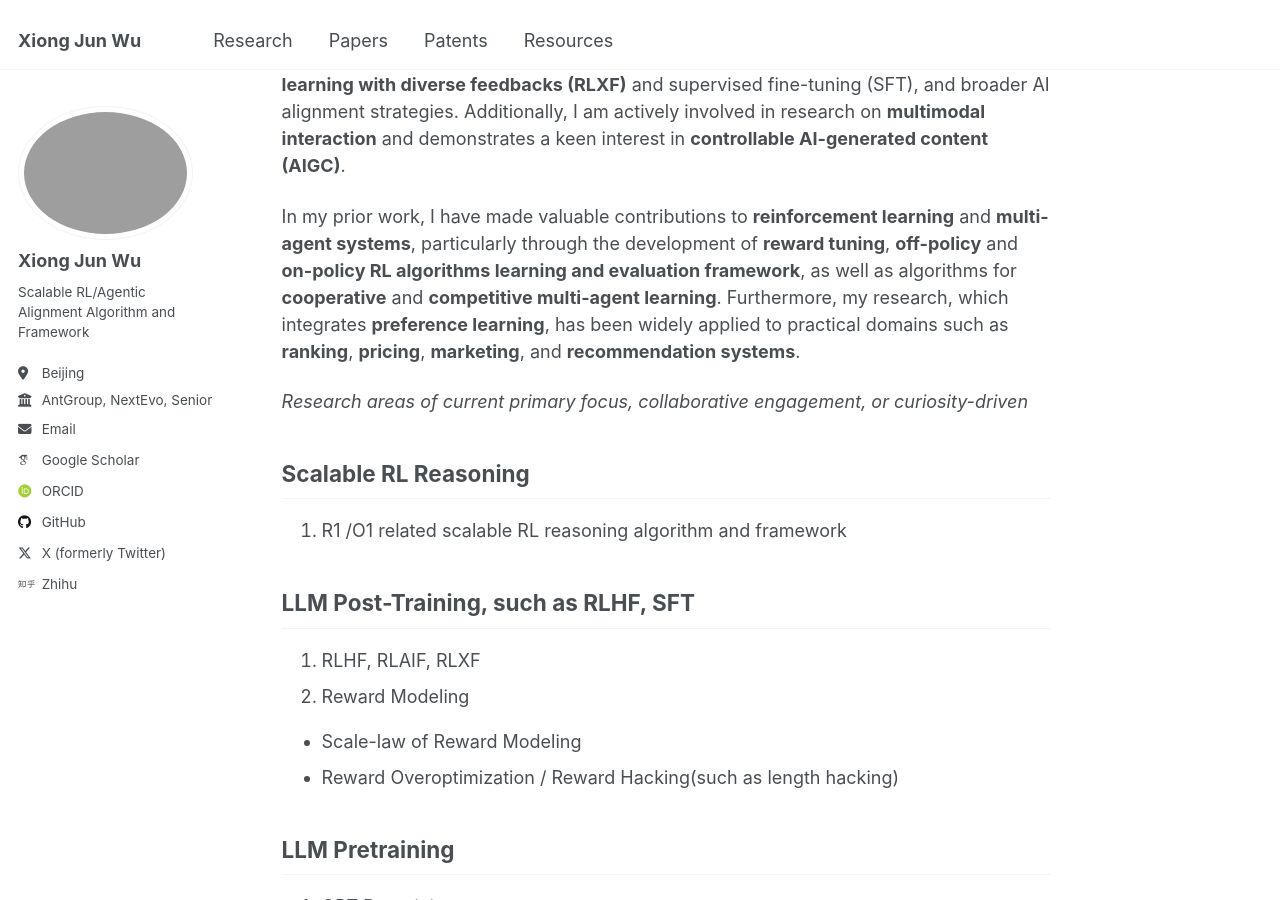
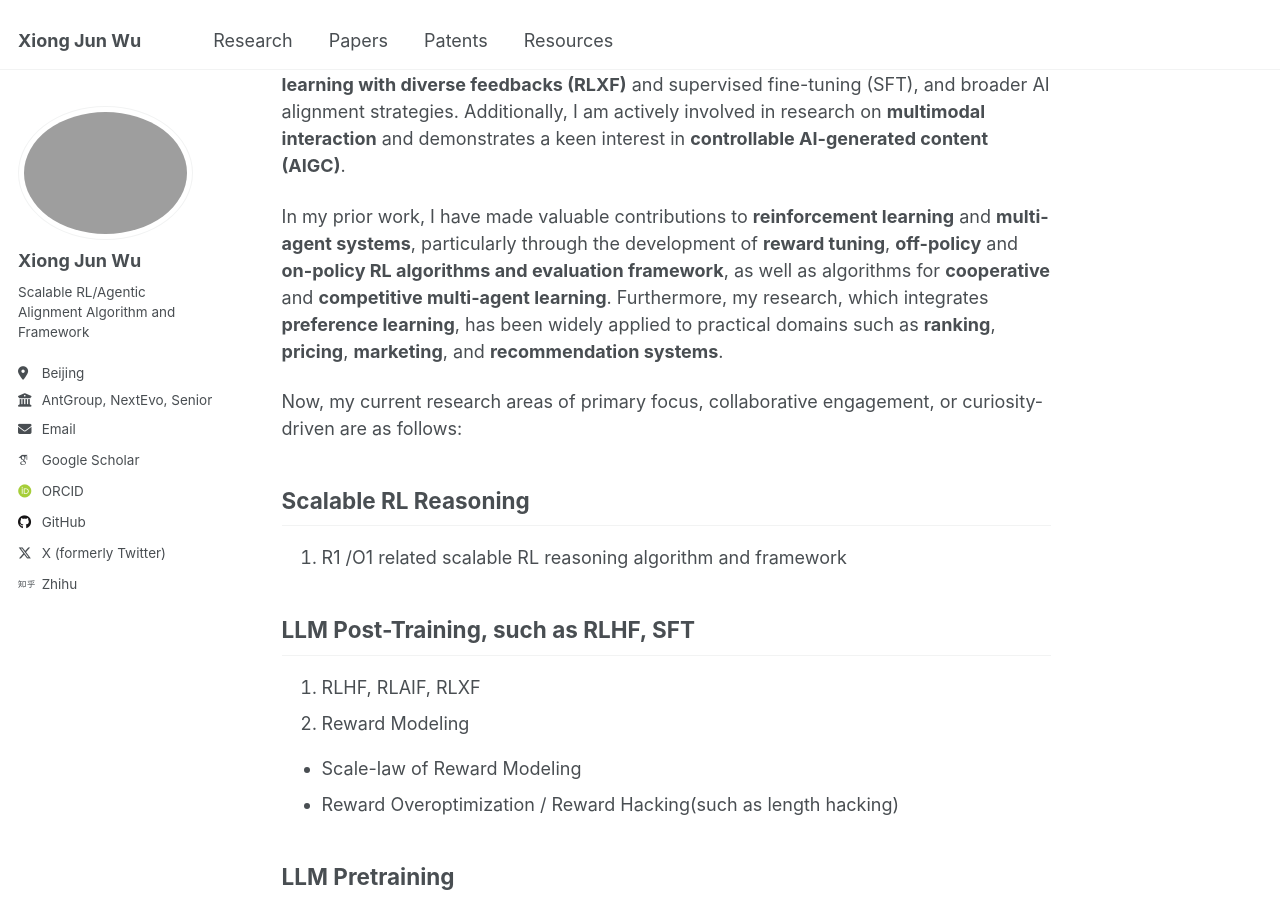
Before and after one commit to junwuxgi/junwuxgi.github.io, a Jekyll site: the page built from research.md, in a window 1280 px wide and 900 px high, scrolled down 301 px. Built offline with Jekyll 4.4.1, drawn with Linux system fonts in a browser that asks for light colours; some web fonts are replaced; our own code applies the rules of GitHub Pages for plain Markdown files.

```diff
--- a/research.md
+++ b/research.md
@@ -2,9 +2,9 @@ I am dedicated to cutting-edge research on **scalable reinforcement learning (RL
 
 I am currently advancing research on **scalable reinforcement learning methods** and **agentic alignment techniques** within **large language model (LLM) foundation models**, aiming to enhance their **complex reasoning capabilities**. My work focuses on developing advanced algorithms and frameworks that leverage high-quality data, including R1/O1-related scalable RL alignment algorithms, post-training methods such as **reinforcement learning with diverse feedbacks (RLXF)** and supervised fine-tuning (SFT), and broader AI alignment strategies. Additionally, I am actively involved in research on **multimodal interaction** and demonstrates a keen interest in **controllable AI-generated content (AIGC)**.
 
-In my prior work, I have made valuable contributions to **reinforcement learning** and **multi-agent systems**, particularly through the development of **reward tuning**, **off-policy** and **on-policy RL algorithms learning and evaluation framework**, as well as algorithms for **cooperative** and **competitive multi-agent learning**. Furthermore, my research, which integrates **preference learning**, has been widely applied to practical domains such as **ranking**, **pricing**, **marketing**, and **recommendation systems**.
+In my prior work, I have made valuable contributions to **reinforcement learning** and **multi-agent systems**, particularly through the development of **reward tuning**, **off-policy** and **on-policy RL algorithms and evaluation framework**, as well as algorithms for **cooperative** and **competitive multi-agent learning**. Furthermore, my research, which integrates **preference learning**, has been widely applied to practical domains such as **ranking**, **pricing**, **marketing**, and **recommendation systems**.
 
-*Research areas of current primary focus, collaborative engagement, or curiosity-driven*
+Now, my current research areas of primary focus, collaborative engagement, or curiosity-driven are as follows:
 
 ## Scalable RL Reasoning
 
```
